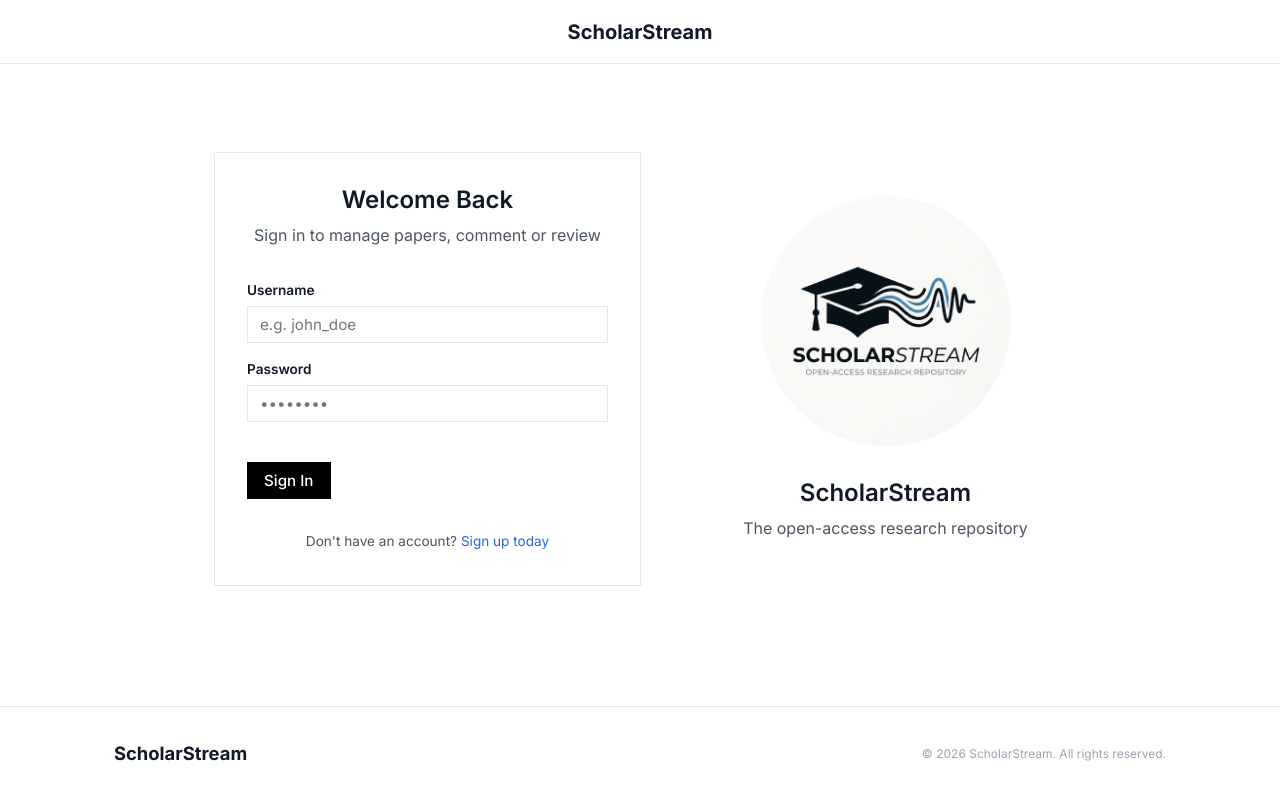
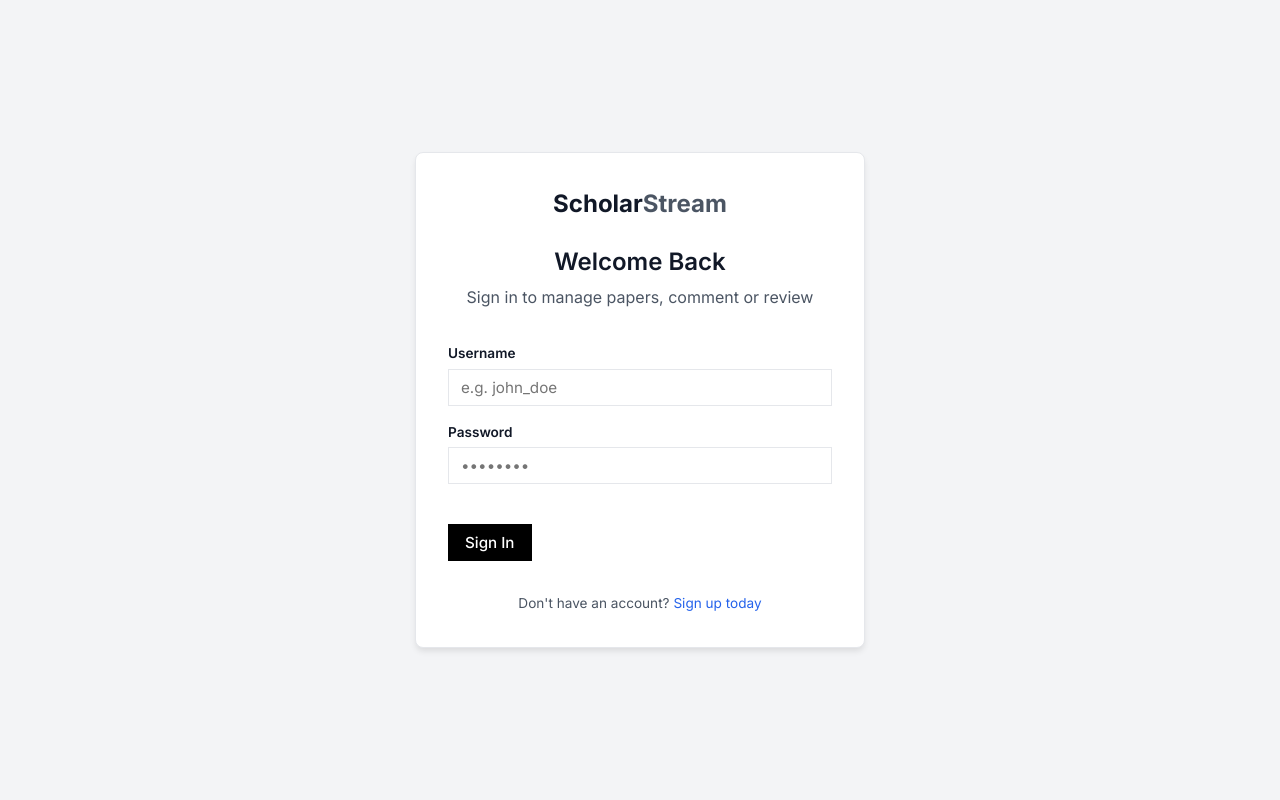
Before and after one commit to barathpandian673-design/ScholarStream-frontend, a plain HTML site: page login.html in a window 1280 px wide. Drawn offline with nearby package versions, Linux system fonts and the light colour scheme.

Commit message:
Update login.html

```diff
--- a/login.html
+++ b/login.html
@@ -20,21 +20,16 @@
     <link rel="stylesheet" href="css/auth.css">
 </head>
 <body>
-    <!-- Static Navigation Header -->
-    <nav class="navbar" id="navbar">
-        <div class="container navbar-container" style="justify-content: center;">
-            <a href="index.html" class="nav-brand">
-                <span class="brand-accent">Scholar</span>Stream
-            </a>
-        </div>
-    </nav>
-
     <!-- Main Content Area -->
-    <main class="auth-main flex-center">
-        <div class="container auth-container auth-split">
-            <div class="card auth-card">
-                <div class="auth-header" style="text-align: center;">
-                    <h2>Welcome Back</h2>
+    <main class="auth-main flex-center" style="padding-top: 0; min-height: 100vh; background-color: var(--color-bg-muted); padding: var(--spacing-md);">
+        <div class="card auth-card" style="max-width: 450px; width: 100%; border-radius: 8px; box-shadow: 0 4px 6px -1px rgba(0, 0, 0, 0.1);">
+            <div class="auth-header" style="text-align: center;">
+                <div style="margin-bottom: 1.5rem;">
+                    <a href="index.html" style="font-size: 1.5rem; font-weight: 700; text-decoration: none;">
+                        <span style="color: var(--color-text-main);">Scholar</span><span style="color: var(--color-text-muted);">Stream</span>
+                    </a>
+                </div>
+                <h2>Welcome Back</h2>
                     <p class="text-muted">Sign in to manage papers, comment or review</p>
                 </div>
 
@@ -60,27 +55,8 @@
                 <div class="auth-footer text-center mt-4">
                     <p class="text-muted">Don't have an account? <a href="register.html">Sign up today</a></p>
                 </div>
-            </div>
-
-            <div class="auth-logo-side hidden-mobile">
-                <img src="images/logo.png" alt="ScholarStream Logo" style="width: 250px; height: auto; border-radius: 50%;">
-                <h3 style="margin-top: 1.5rem; font-size: 1.5rem; color: var(--color-text-main);">ScholarStream</h3>
-                <p style="color: var(--color-text-muted);">The open-access research repository</p>
-            </div>
         </div>
     </main>
-
-    <!-- Static Footer -->
-    <footer class="footer">
-        <div class="container footer-container">
-            <div class="footer-logo">
-                <span class="brand-accent">Scholar</span>Stream
-            </div>
-            <div class="footer-copy">
-                &copy; 2026 ScholarStream. All rights reserved.
-            </div>
-        </div>
-    </footer>
 
     <!-- Lucide Icons CDN -->
     <script src="https://unpkg.com/lucide@latest"></script>
```
